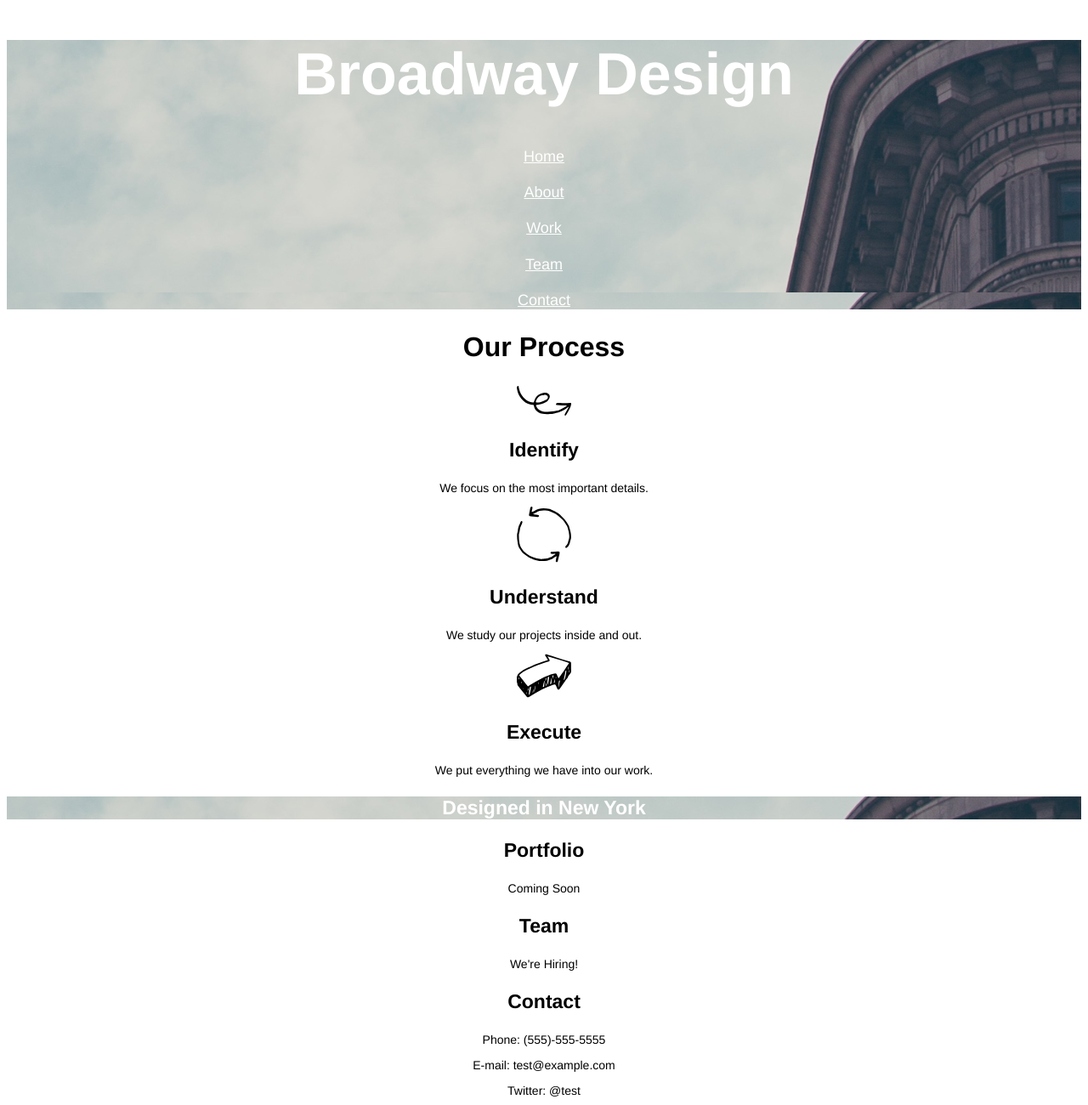
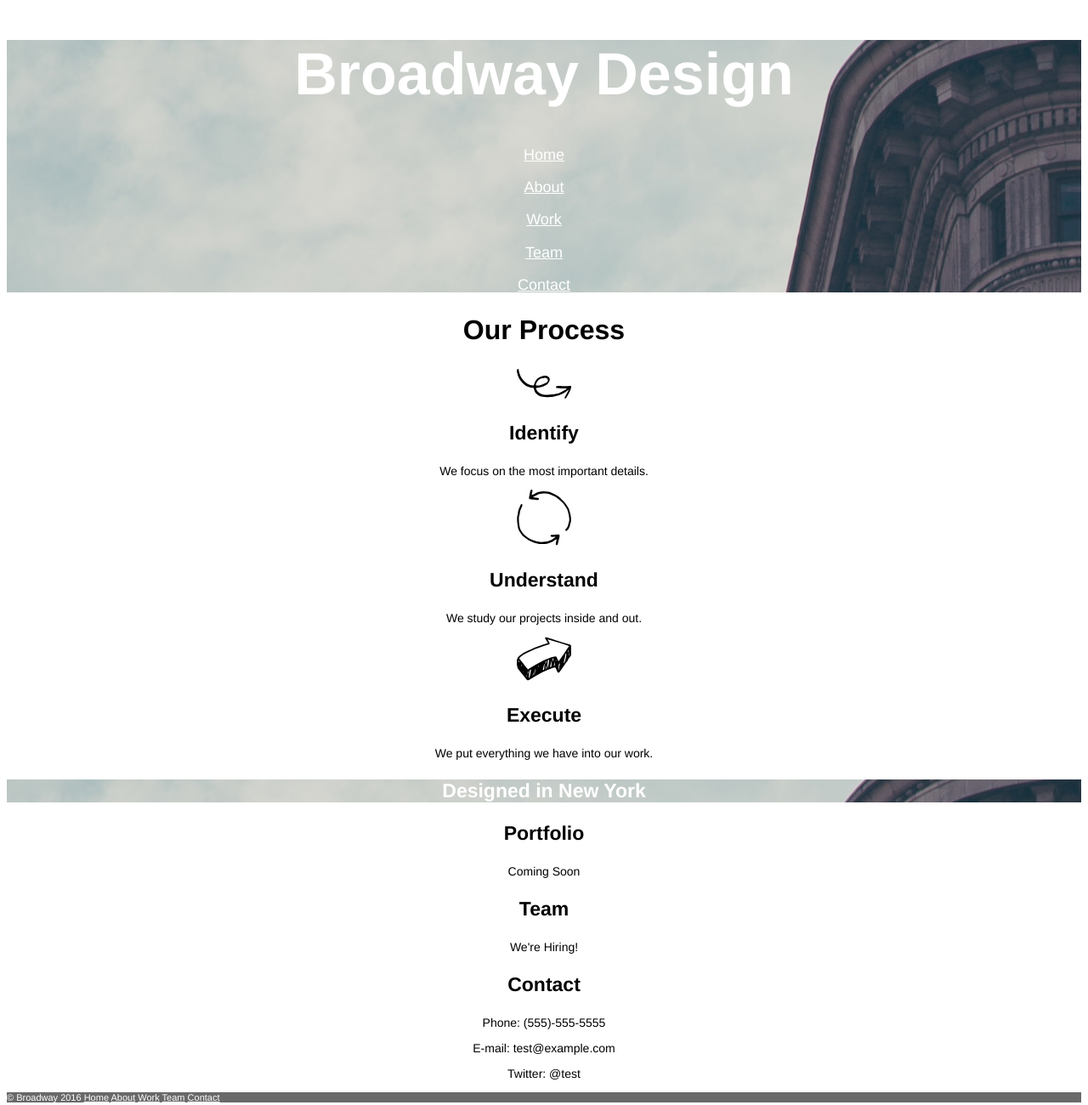
Before and after one commit to astridj/Broadway, a plain HTML site: page index.html in a window 1280 px wide. Shown: the top 1300 px of the page at 85% size. Drawn offline with Linux system fonts and the light colour scheme.

Commit message:
Final commit - project ready

```diff
--- a/resources/style.css
+++ b/resources/style.css
@@ -15,16 +15,9 @@ h3 {
   font-size: 23px;
 }
 
-.copyright, .copyright a {
-  background-color: dimgray;
-  font-size: 11px;
-  color: white;
-  text-align: left;
-}
-
-/* Larger font size of copyright links not specified in redline but clear from design: */
-.copyright a {
-  font-size: 16px;
+/* Lower line-height of nav items enables background image not to repeat vertically. */
+nav {
+  line-height: 16px;
 }
 
 p {
@@ -33,6 +26,11 @@ p {
 
 h1, h2, h3 {
   font-weight: bold;
+}
+
+/* Larger font size of copyright links not specified in redline but clear from design: */
+.copyright a {
+  font-size: 16px;
 }
 
 header, .divider {
@@ -46,3 +44,10 @@ h4 a {
   font-weight: normal;
   color: white;
 }
+
+.copyright, .copyright a {
+  background-color: dimgray;
+  font-size: 11px;
+  color: white;
+  text-align: left;
+}
```
